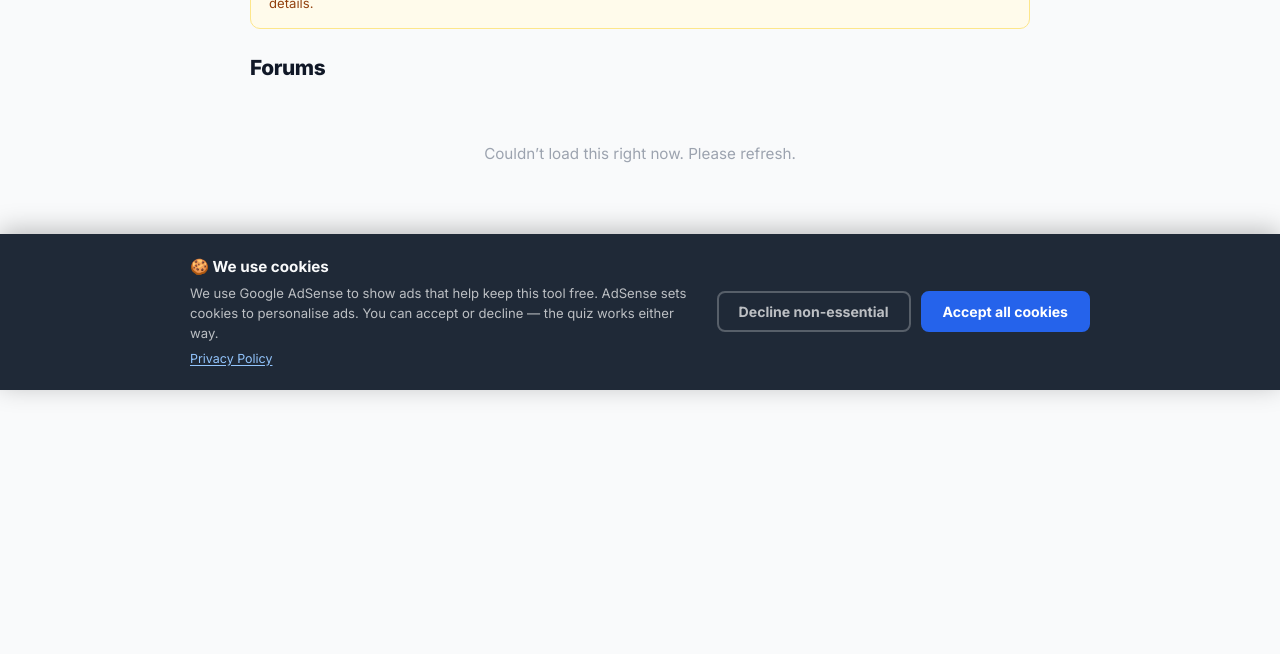
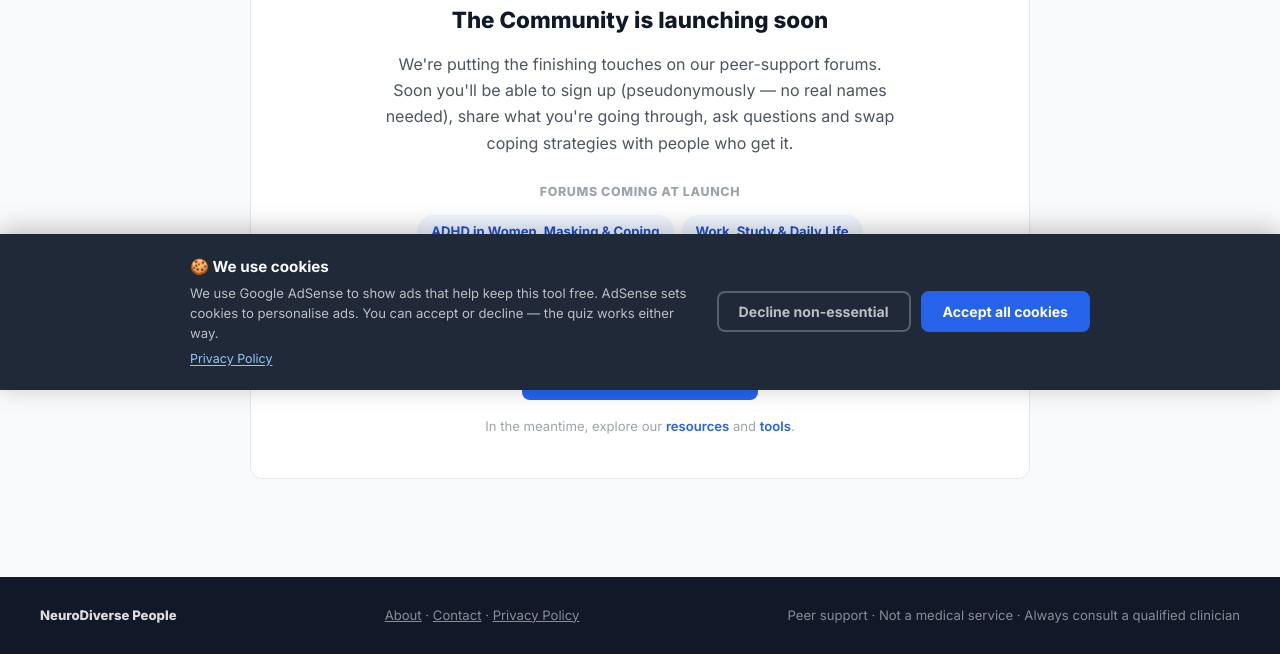
Before and after one commit to Ritatravelseverywhere/neurodiversepeople.com, a plain HTML site: page community.html in a window 1280 px wide. Shown: the part 410-1064 px from the top of the page. Before the commit the page ends 800 px from the top, so only its background shows below. Drawn offline with nearby package versions, Linux system fonts and the light colour scheme; no server answers.

Commit message:
Show "launching soon" placeholder on Community page
The Supabase backend is paused (free-tier project limit), so the live
forums would error for visitors. Swap in a launching-soon placeholder and
disable the backend scripts until the database is active again. Live
community markup and script tags are preserved in comments for easy
re-enable.

```diff
--- a/community.html
+++ b/community.html
@@ -163,8 +163,39 @@
 </div>
 
 <div class="page">
-  <div class="authbar" id="authbar"><!-- rendered by JS --></div>
+  <!-- LAUNCHING-SOON PLACEHOLDER START — remove this block and uncomment the authbar/view + scripts below to go live -->
+  <div class="card" style="text-align:center;padding:40px 26px;">
+    <div style="font-size:2.4rem;margin-bottom:8px;">🌱</div>
+    <h3 style="font-size:1.4rem;">The Community is launching soon</h3>
+    <p style="color:var(--gray-600);max-width:520px;margin:10px auto 0;">
+      We're putting the finishing touches on our peer-support forums. Soon you'll be able to
+      sign up (pseudonymously — no real names needed), share what you're going through, ask
+      questions and swap coping strategies with people who get it.
+    </p>
+    <div style="margin:26px 0 6px;">
+      <p style="font-size:0.78rem;font-weight:800;letter-spacing:0.05em;text-transform:uppercase;color:var(--gray-400);margin-bottom:12px;">Forums coming at launch</p>
+      <div style="display:flex;flex-wrap:wrap;gap:8px;justify-content:center;max-width:560px;margin:0 auto;">
+        <span style="background:var(--blue-light);color:var(--blue-dark);font-size:0.82rem;font-weight:700;padding:6px 14px;border-radius:20px;">ADHD in Women, Masking &amp; Coping</span>
+        <span style="background:var(--blue-light);color:var(--blue-dark);font-size:0.82rem;font-weight:700;padding:6px 14px;border-radius:20px;">Work, Study &amp; Daily Life</span>
+        <span style="background:var(--blue-light);color:var(--blue-dark);font-size:0.82rem;font-weight:700;padding:6px 14px;border-radius:20px;">Autism &amp; Masking in Adults</span>
+        <span style="background:var(--blue-light);color:var(--blue-dark);font-size:0.82rem;font-weight:700;padding:6px 14px;border-radius:20px;">AuDHD (ADHD + Autism)</span>
+        <span style="background:var(--blue-light);color:var(--blue-dark);font-size:0.82rem;font-weight:700;padding:6px 14px;border-radius:20px;">Getting a Diagnosis (UK)</span>
+      </div>
+    </div>
+    <div style="margin-top:28px;">
+      <a href="quiz.html" class="btn btn-primary">Take the free screening quiz →</a>
+    </div>
+    <p style="font-size:0.82rem;color:var(--gray-400);margin-top:16px;">
+      In the meantime, explore our <a href="resources.html" style="color:var(--blue);text-decoration:none;font-weight:600;">resources</a>
+      and <a href="tools.html" style="color:var(--blue);text-decoration:none;font-weight:600;">tools</a>.
+    </p>
+  </div>
+  <!-- LAUNCHING-SOON PLACEHOLDER END -->
+
+  <!-- LIVE COMMUNITY (disabled until Supabase backend is active) — uncomment to go live:
+  <div class="authbar" id="authbar"></div>
   <div id="view"><div class="empty">Loading…</div></div>
+  -->
 </div>
 
 <!-- auth modal -->
@@ -196,7 +227,9 @@
   <span>Peer support · Not a medical service · Always consult a qualified clinician</span>
 </footer>
 
+<!-- Community backend disabled while in "launching soon" mode — re-enable with the LIVE COMMUNITY block above:
 <script src="https://cdn.jsdelivr.net/npm/@supabase/supabase-js@2.57.4/dist/umd/supabase.min.js"></script>
 <script src="community.js" defer></script>
+-->
 </body>
 </html>
```
